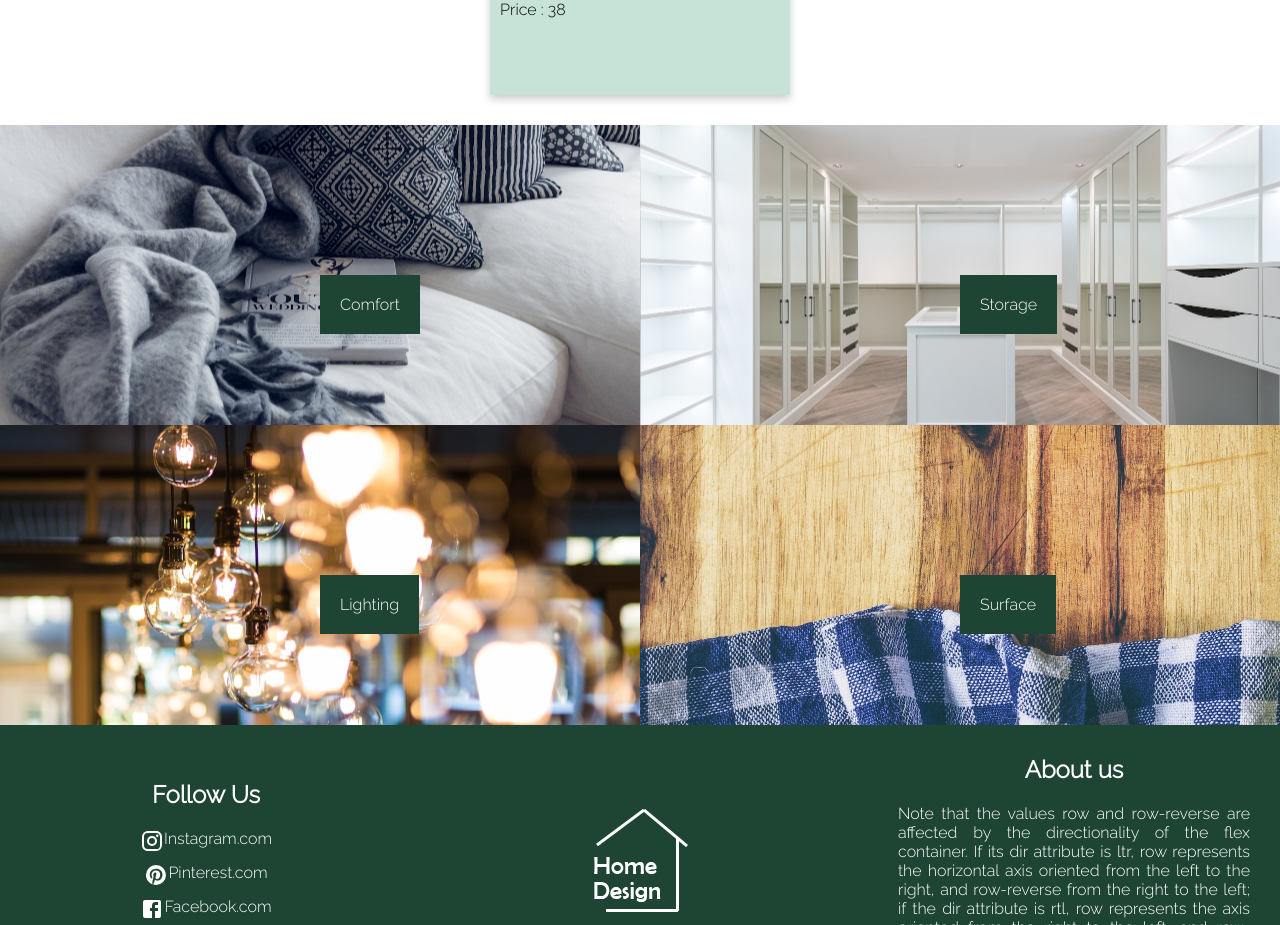
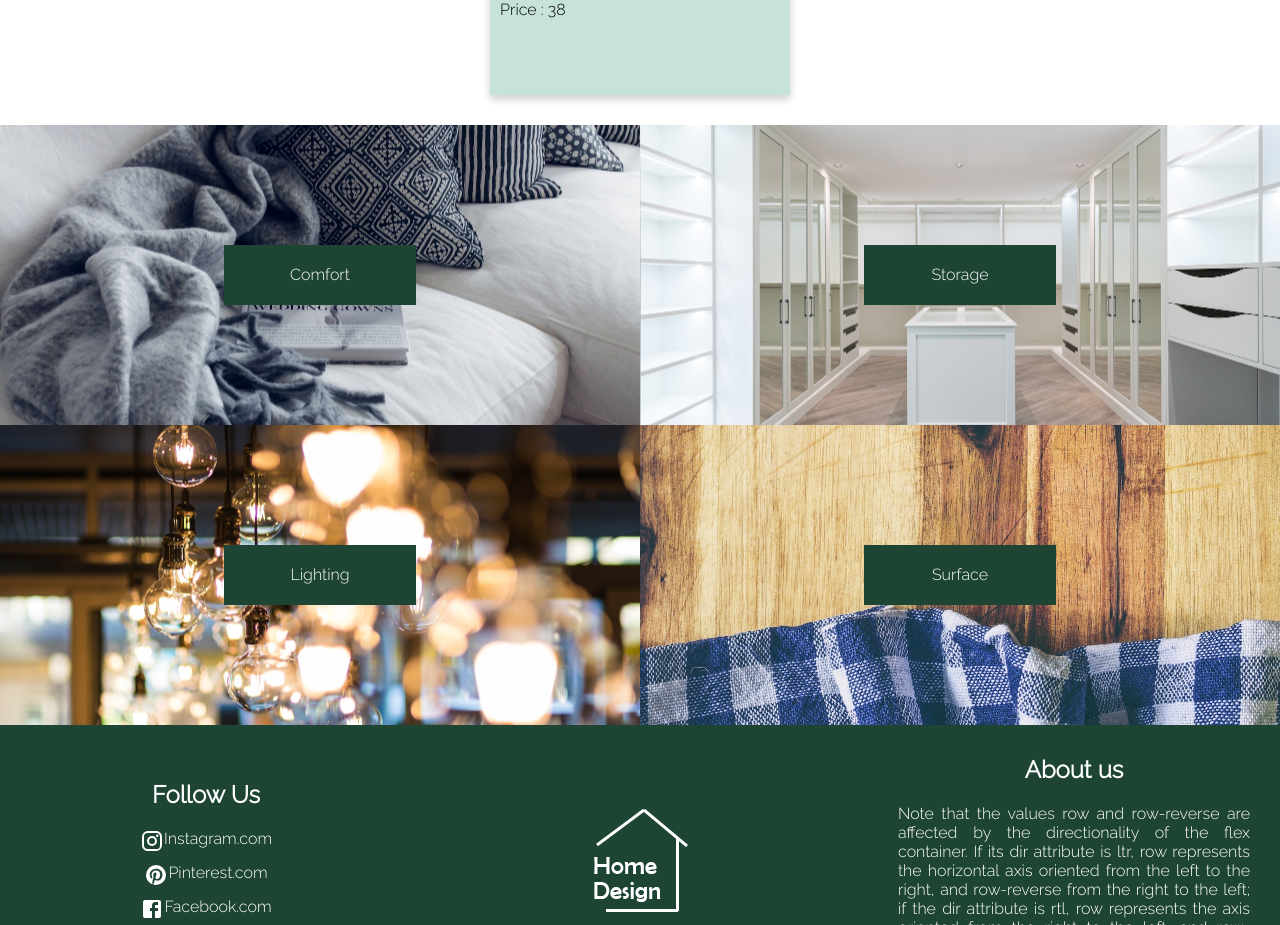
Before and after one commit to niloofarizadyar/ecommerce-project, a React (Create React App) app: page / in a window 1280 px wide. Shown: the part 1760-2685 px from the top of the page. Built offline with nearby package versions, Linux system fonts and the light colour scheme.

Commit message:
category was modified

```diff
--- a/src/components/category/category.css
+++ b/src/components/category/category.css
@@ -12,7 +12,11 @@
 .category-col{
     width: 100%;
     height: 300px;
-    position: relative;;
+    position: relative;
+
+    display: flex;
+    align-items: center;
+    justify-content: center;
 }
 
 @media (max-width: 800px) {
@@ -36,11 +40,17 @@
     position: absolute;
     z-index: 2;
     text-align: center;
-    top: 50%;
-    left: 50%;
     background-color: var(--color-footer);
     color: white;
     font-size: 16px;
-    padding: 20px;
+
+
+    text-align: center;
+    width: 30%;
+    height: 20%;
+    display: flex;
+    flex-direction: column;
+    align-items: center;
+    justify-content: center;
 
 }
```
